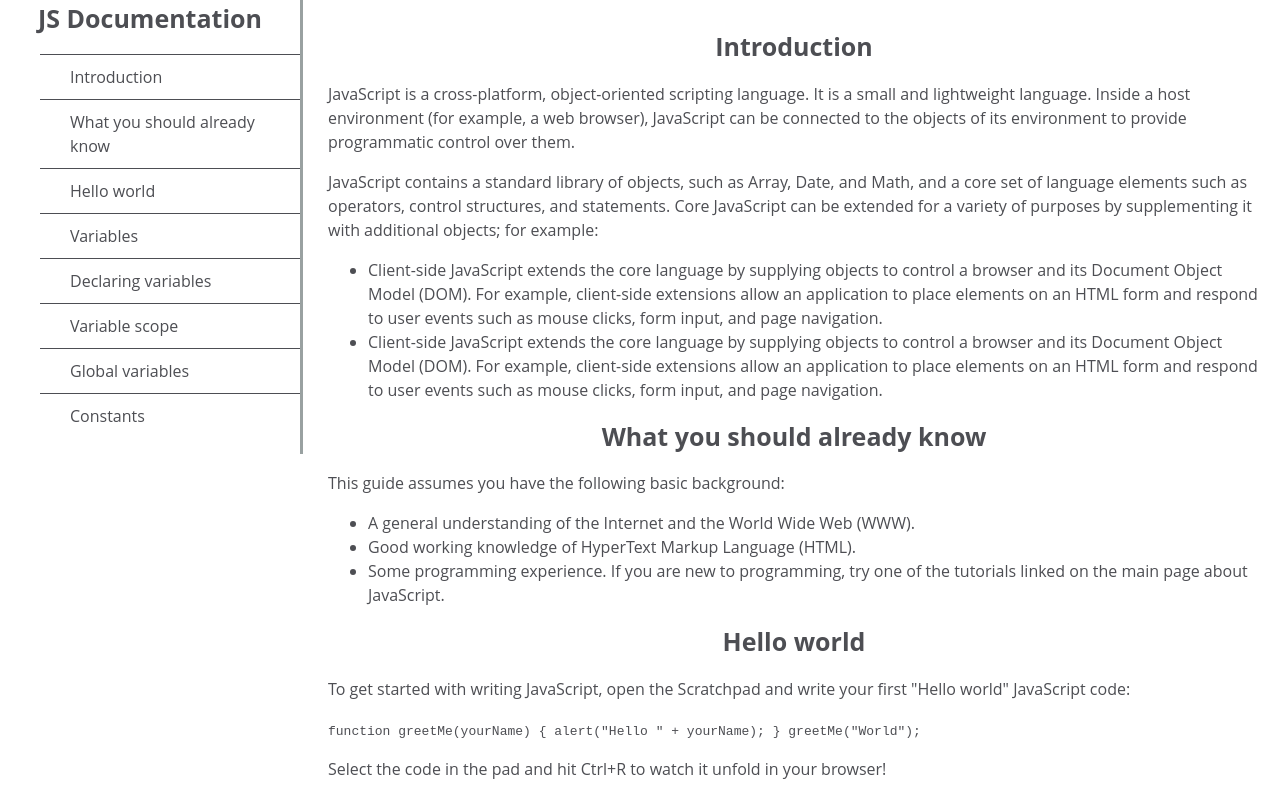
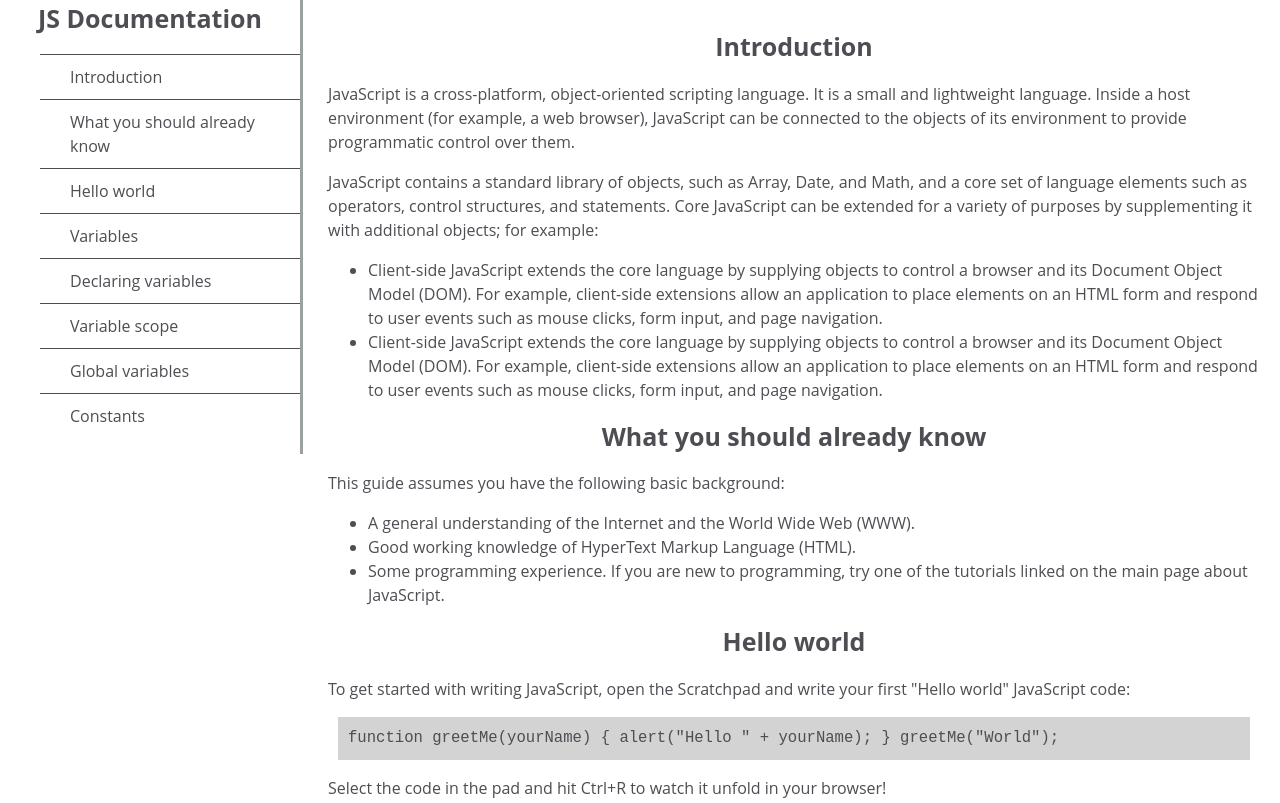
Before and after one commit to ashutoshtiwari0928/techniccal-documentation, a plain HTML site: page index.html in a window 1280 px wide. Shown: the top 803 px of the page. Drawn offline with Linux system fonts and the light colour scheme.

Commit message:
Created block to display codes clearly

```diff
--- a/styles.css
+++ b/styles.css
@@ -64,3 +64,12 @@ ul{
       background-color: lightblue;
     }
   }
+  code{
+    background-color: lightgray;
+    margin: 10px;
+    padding: 10px;
+    overflow: auto;
+    font-size: 120%;
+    display: block;
+
+  }
```
